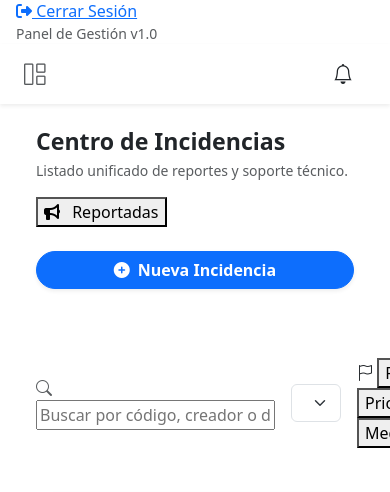
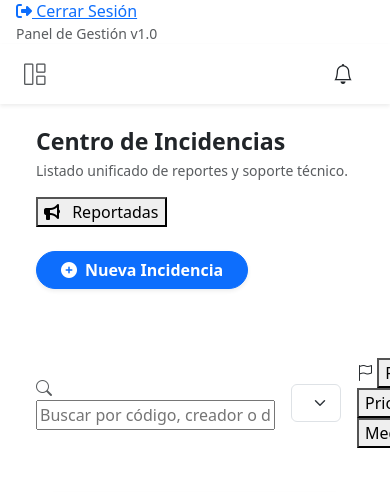
Before and after one commit to Stigh-creator/sgi-ugel-django, a Django app: page /incidencias/ in a window 390 px wide; the page is wider, and only the part inside the window is pictured. Shown: the part 690-1182 px from the top of that part. Run offline with Django 5.2, Linux system fonts and the light colour scheme; the visitor is signed in with stand-in values (Sample User, id 1); data that the repository does not hold is empty; some libraries are stand-ins or nearby versions.

Commit message:
Mejorando el responsive

```diff
--- a/tickets/templates/tickets/incidencias_list.html
+++ b/tickets/templates/tickets/incidencias_list.html
@@ -11,8 +11,8 @@
 {% block content %}
 {% csrf_token %}
 <div class="container-fluid">
-    <div class="d-flex flex-column flex-lg-row align-items-start align-items-lg-center justify-content-between mb-4 gap-3">
-        <div class="d-flex flex-column flex-md-row align-items-start align-items-md-center gap-3 gap-md-4 w-100">
+    <div class="d-flex flex-column flex-lg-row align-items-start align-items-lg-center mb-4 gap-3">
+        <div class="d-flex flex-column flex-md-row align-items-start align-items-md-center gap-3 gap-md-4">
             <div>
                 <h1 class="h3 mb-1 fw-bold text-dark">Centro de Incidencias</h1>
                 <p class="text-muted small mb-0">Listado unificado de reportes y soporte técnico.</p>
@@ -32,8 +32,8 @@
 
         <button
             type="button"
-            class="btn btn-primary rounded-pill px-4 fw-bold shadow-sm d-flex align-items-center justify-content-center gap-2 w-100 w-lg-auto mt-2 mt-lg-0"
-            style="white-space: nowrap; flex-shrink: 0;"
+            class="btn btn-primary rounded-pill px-4 fw-bold shadow-sm d-flex align-items-center justify-content-center gap-2 ms-lg-auto mt-2 mt-lg-0"
+            style="width: fit-content !important; min-width: fit-content !important; white-space: nowrap; flex-shrink: 0;"
             data-bs-toggle="modal"
             data-bs-target="#genericModal"
             hx-get="{% url 'crear_incidencia_modal' %}"
```
